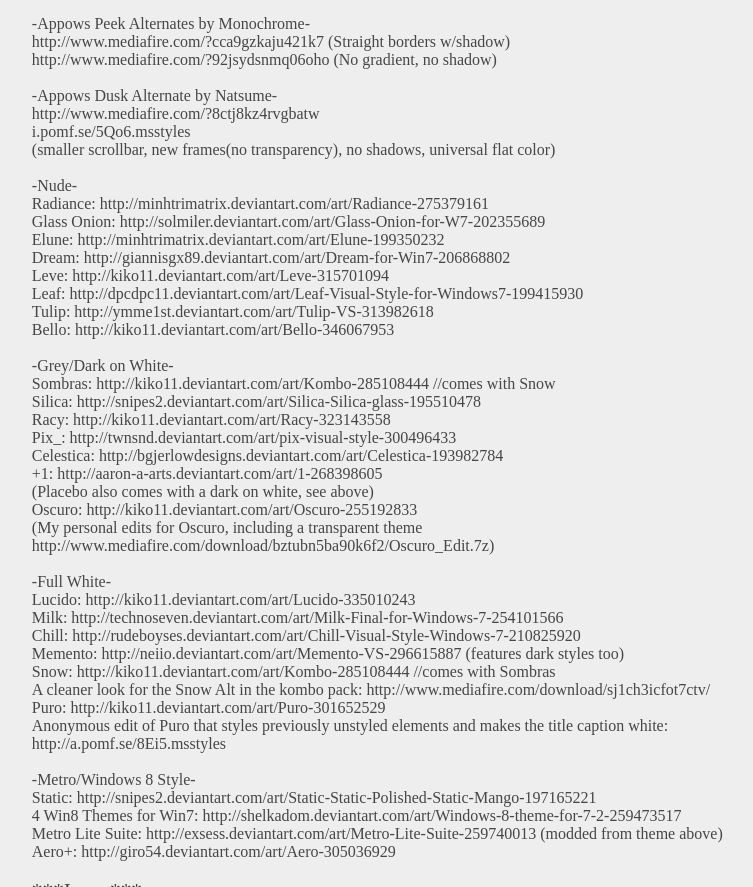
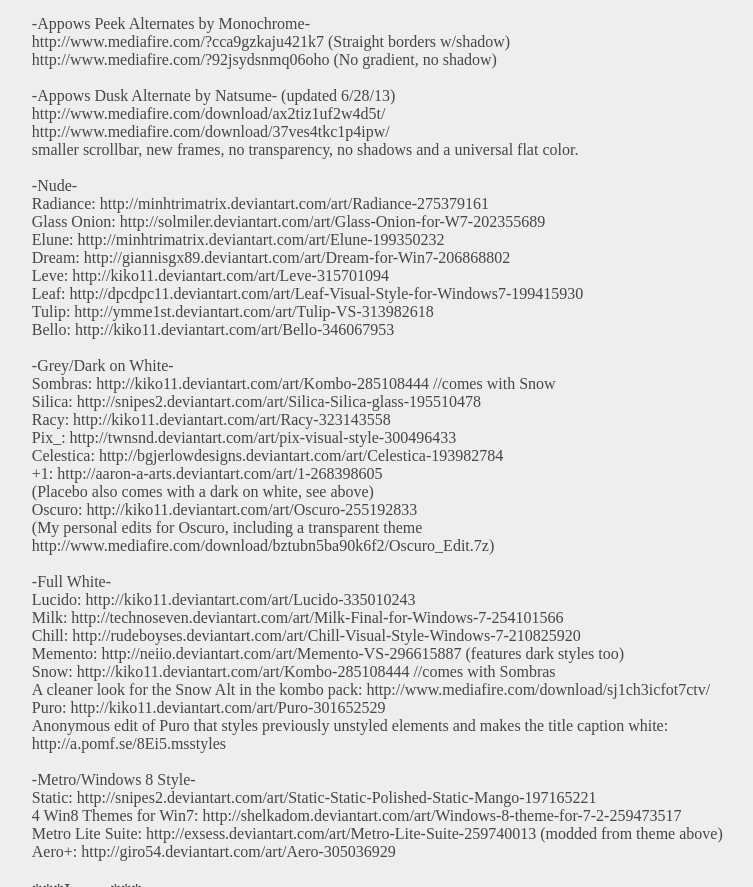
Before and after one commit to crimmori/Windows-7-Ricing-Reference, a plain HTML site: page ricing_reference.html in a window 1280 px wide. Shown: the part 3455-4342 px from the top of the page, without its empty margins (269-1022 px from the left). Drawn offline with Linux system fonts and the light colour scheme.

Commit message:
Update mirrors with newer version.

```diff
--- a/ricing_reference.html
+++ b/ricing_reference.html
@@ -238,10 +238,10 @@
 	         <li ><div >http://www.mediafire.com/?cca9gzkaju421k7 (Straight borders w/shadow)</div></li>
 	         <li ><div >http://www.mediafire.com/?92jsydsnmq06oho (No gradient, no shadow)</div></li>
 	         <li ><div >&nbsp;</div></li>
-	         <li ><div >-Appows Dusk Alternate by Natsume-</div></li>
-	         <li ><div >http://www.mediafire.com/?8ctj8kz4rvgbatw</div></li>
-	         <li ><div > i.pomf.se/5Qo6.msstyles</div></li>
-	         <li ><div >(smaller scrollbar, new frames(no transparency), no shadows, universal flat color)</div></li>
+	         <li ><div >-Appows Dusk Alternate by Natsume- (updated 6/28/13) </div></li>
+	         <li ><div >http://www.mediafire.com/download/ax2tiz1uf2w4d5t/</div></li>
+	         <li ><div >http://www.mediafire.com/download/37ves4tkc1p4ipw/</div></li>
+	         <li ><div >smaller scrollbar, new frames, no transparency, no shadows and a universal flat color.</div></li>
 	         <li ><div >&nbsp;</div></li>
 	         <li ><div >-Nude-</div></li>
 	         <li ><div >Radiance: http://minhtrimatrix.deviantart.com/art/Radiance-275379161</div></li>
```
